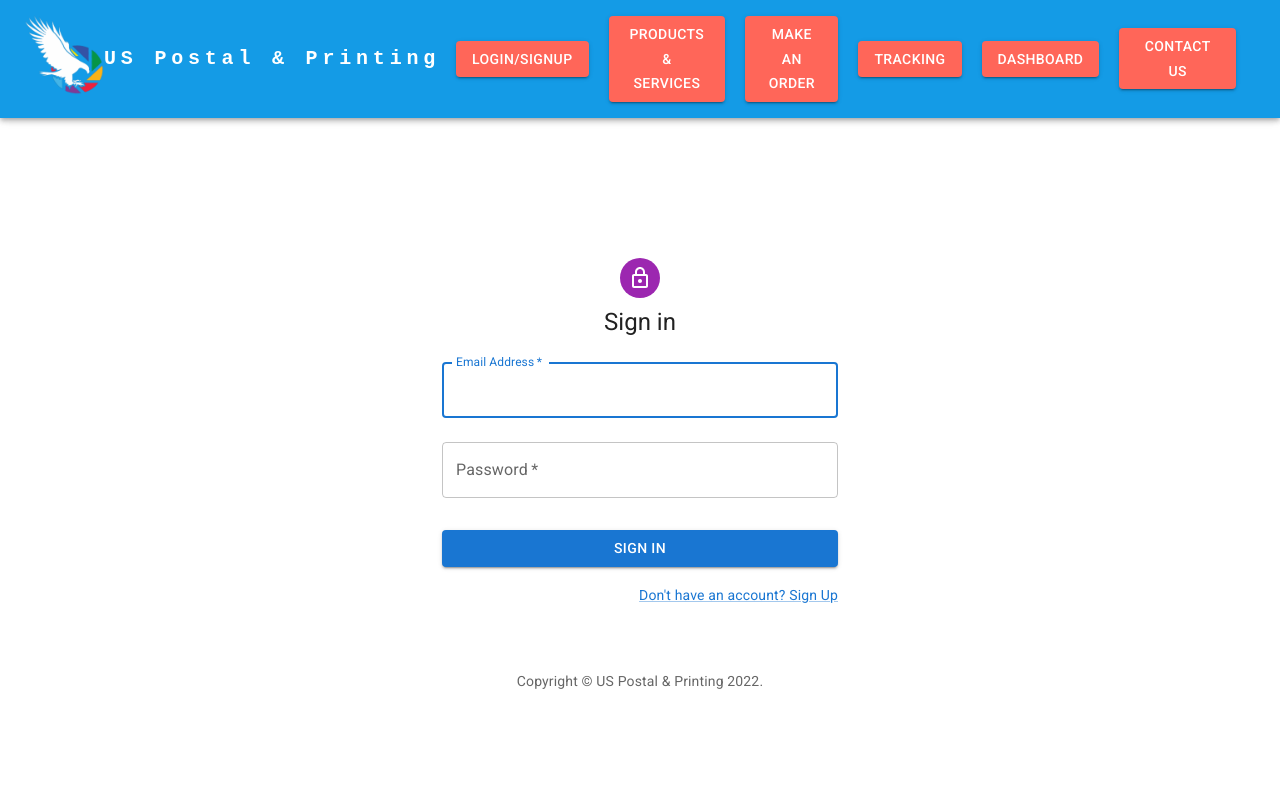
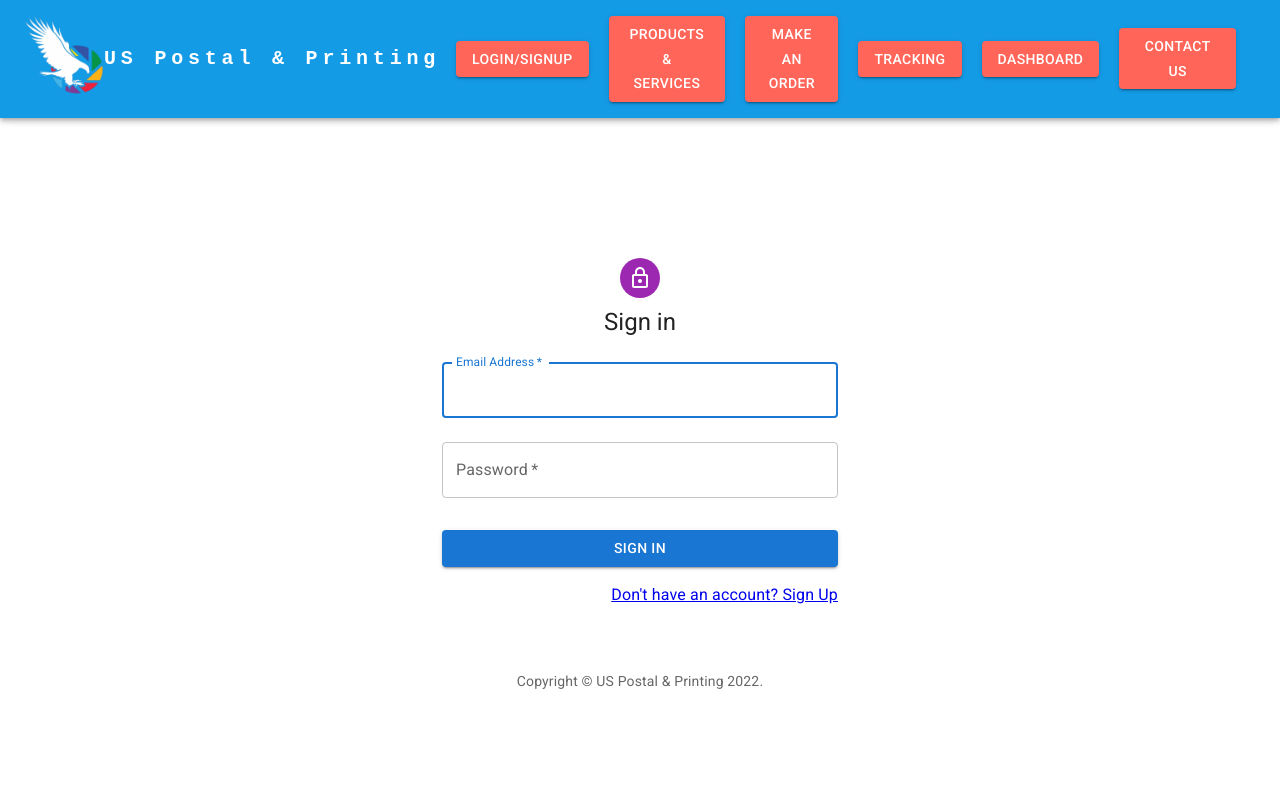
Before and after one commit to Mateo-Wallace/US-Postal-Printing, a React (Create React App) app in the folder client/: page /login in a window 1280 px wide. Shown: the top 800 px of the page. Built offline with nearby package versions, Linux system fonts and the light colour scheme; what survey-core would draw is missing.

Commit message:
changed signup/login reload to update

```diff
--- a/client/src/pages/Login.js
+++ b/client/src/pages/Login.js
@@ -139,9 +139,9 @@ const Login = (props) => {
                 </Button>
                 <Grid container justifyContent="flex-end">
                   <Grid item>
-                    <Link2 href="/signup" variant="body2">
+                    <Link to="/signup" variant="body2">
                       {"Don't have an account? Sign Up"}
-                    </Link2>
+                    </Link>
                   </Grid>
                 </Grid>
               </Box>
--- a/client/src/pages/Signup.js
+++ b/client/src/pages/Signup.js
@@ -151,9 +151,9 @@ const Signup = () => {
                 </Button>
                 <Grid container justifyContent="flex-end">
                   <Grid item>
-                    <Link2 href="/login" variant="body2">
+                    <Link to="/login" variant="body2">
                       Already have an account? Sign in
-                    </Link2>
+                    </Link>
                   </Grid>
                 </Grid>
               </Box>
```
